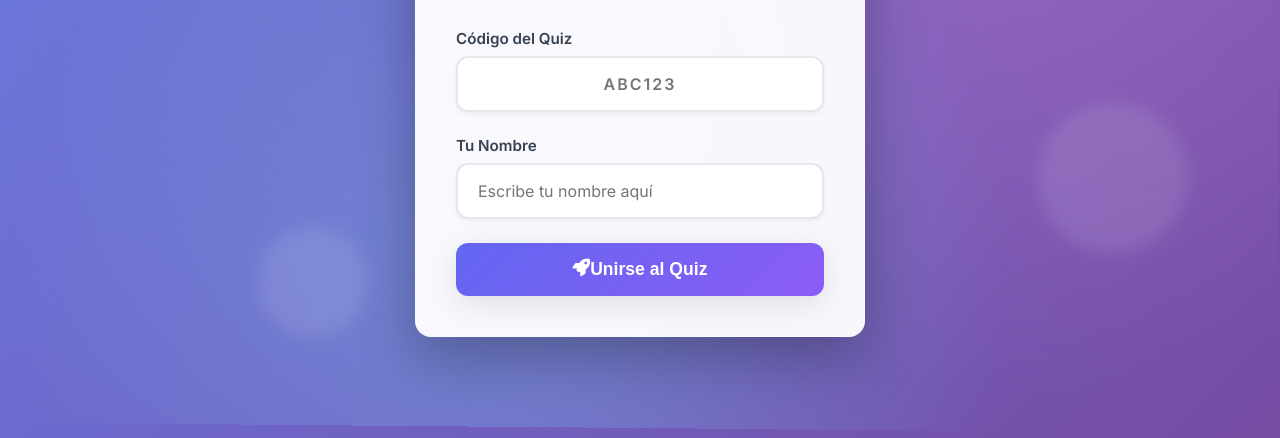
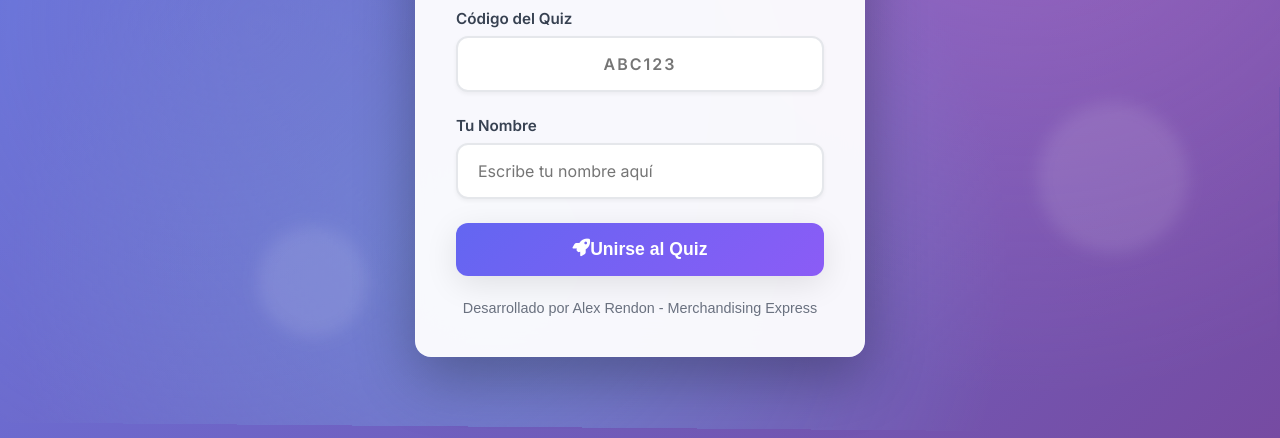
Before and after one commit to alexrendontech/MerchandisingQuiz, a plain HTML site: page join_quiz.html in a window 1280 px wide. Shown: the part 362-800 px from the top of the page. Drawn offline with Linux system fonts and the light colour scheme.

Commit message:
Add footer with developer information to join_quiz.html

```diff
--- a/join_quiz.html
+++ b/join_quiz.html
@@ -608,6 +608,9 @@
                     </div>
                 </button>
             </form>
+            <footer style="text-align: center; color: #6b7280; margin-top: 24px; font-family: 'Arial', sans-serif; font-size: 0.9rem;">
+                Desarrollado por Alex Rendon - Merchandising Express
+            </footer>
         </div>
     </div>
 
```
